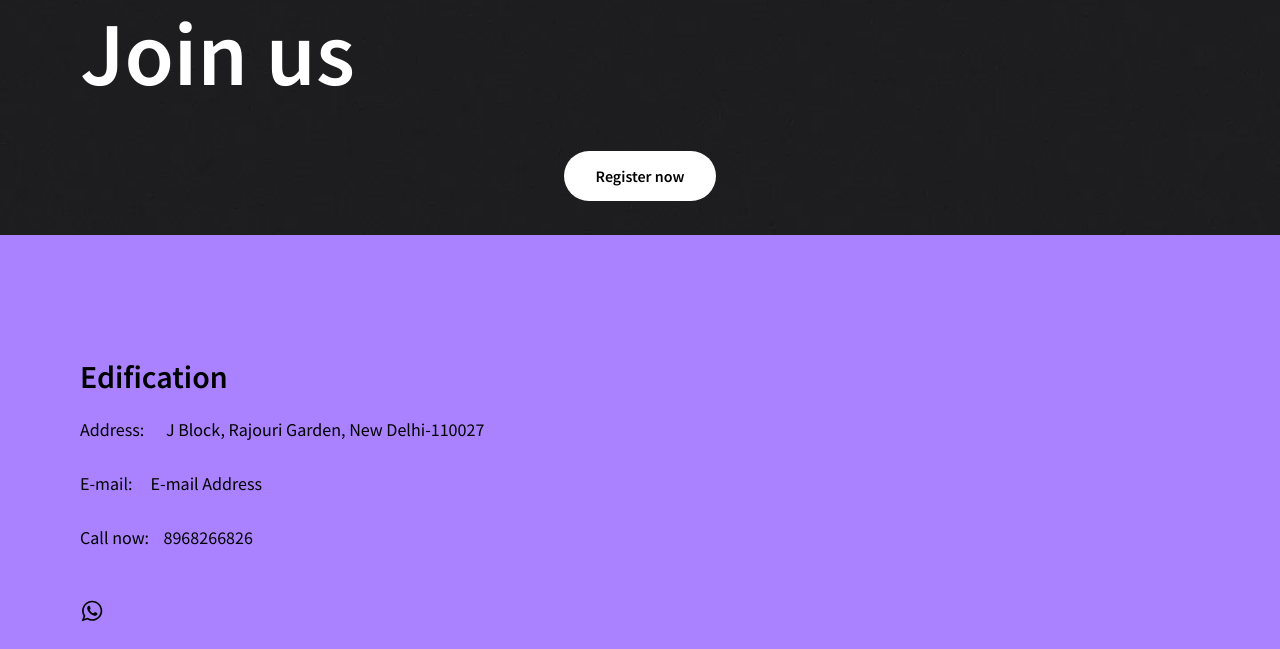
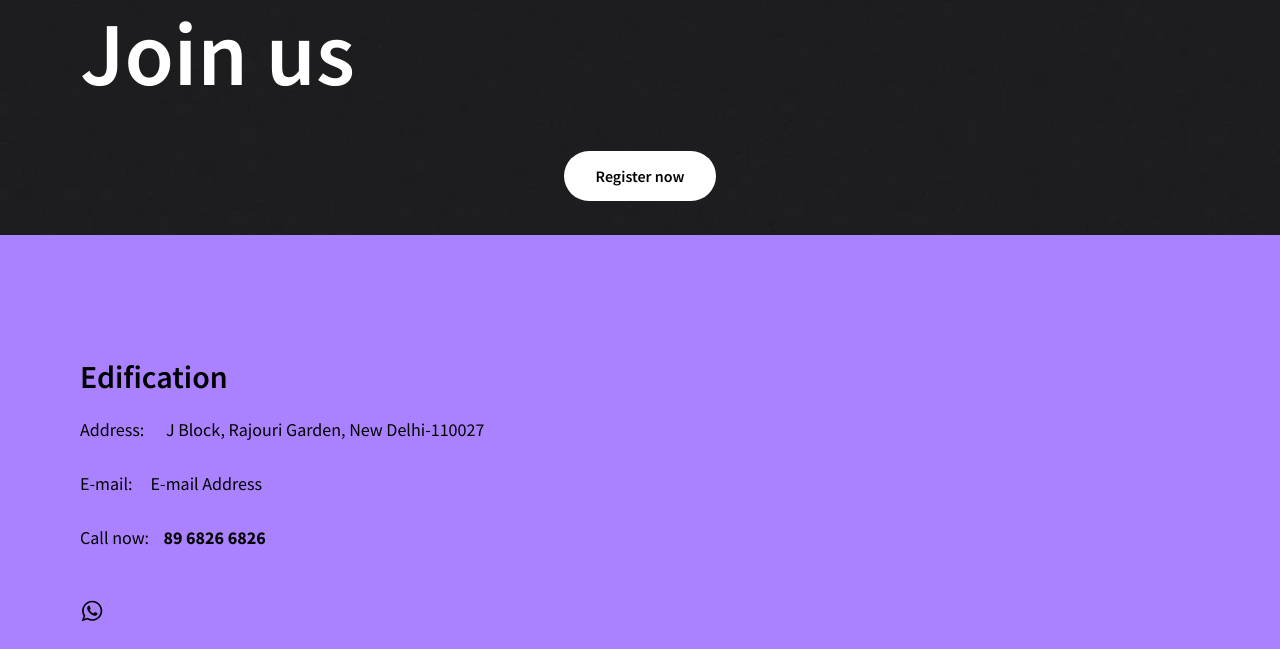
Before and after one commit to Ritikkumar03/edu-gig, a website built with Parcel: page index.html in a window 1280 px wide. Shown: the part 7104-7753 px from the top of the page. Built offline with nearby package versions, Linux system fonts and the light colour scheme.

Commit message:
Update index.html

```diff
--- a/index.html
+++ b/index.html
@@ -680,7 +680,7 @@
                 <br />
                 <br class="home-text81" />
                 <span class="home-text82">
-                  Call now:&nbsp; &nbsp; 8968266826
+                  Call now:&nbsp; &nbsp; <b>89 6826 6826</b>
                 </span>
               </p>
             </div>
```
